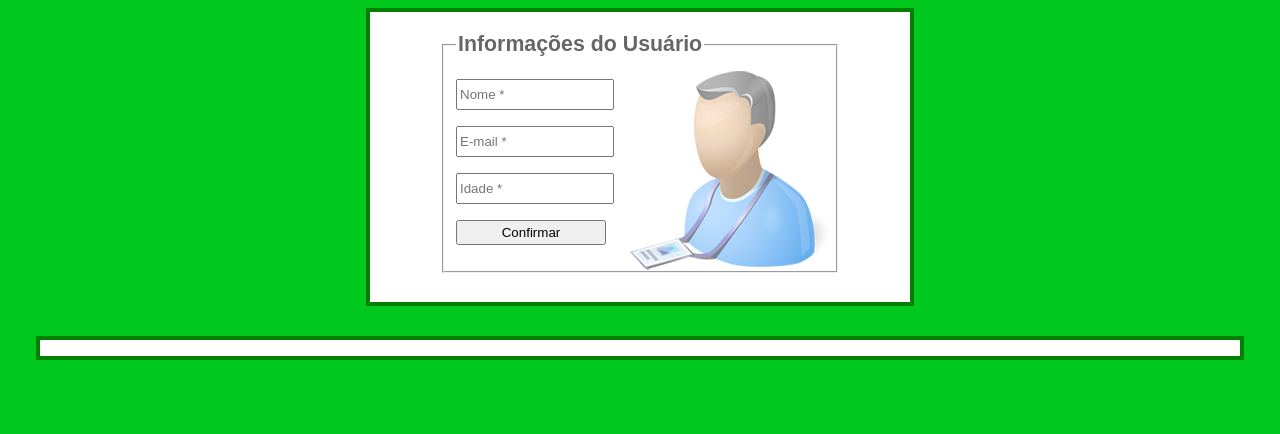
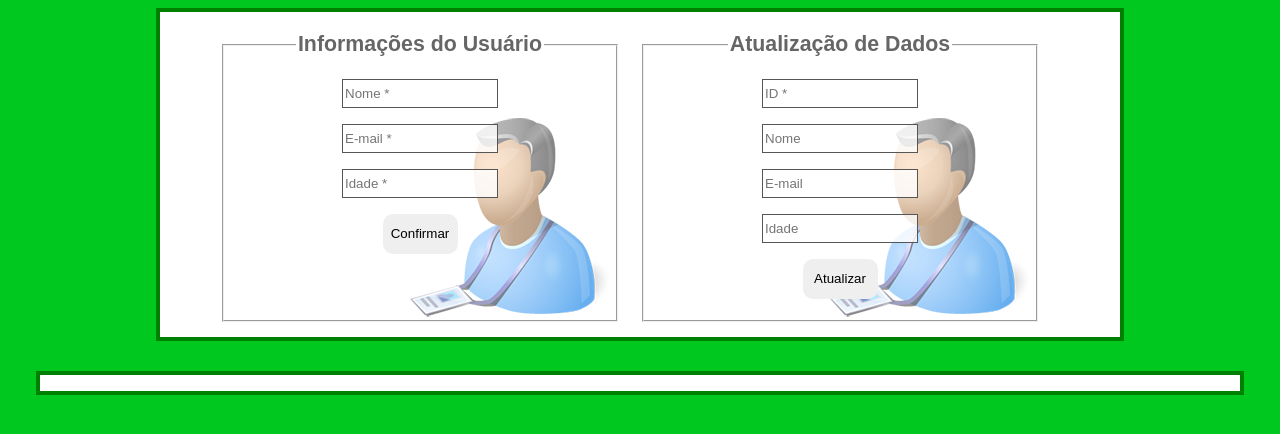
Before and after one commit to NycolasR/crud-usuarios, a website built with webpack: page public/index.html in a window 1280 px wide. Built offline with nearby package versions, Linux system fonts and the light colour scheme.

Commit message:
Implementação do formulário para atualização de dados

```diff
--- a/public/_css/style.css
+++ b/public/_css/style.css
@@ -11,16 +11,25 @@ body {
 div#interfaceForm {
     background-color: white;
     text-align: left;
-    width: 540px;
-    height: 290px;
+    width: 900px;
+    height: 325px;
     margin: auto;
+    padding-left: 60px;
+    text-align: center;
 }
 
 div#interfaceForm form {
     width: 400px;
+    height: 290px;
     margin: auto;
     padding-top: 20px;
+    margin-right: 20px;
     background: url('../_images/icone-contato.png') no-repeat 95% 95%;
+    float: left;
+}
+
+div#interfaceForm form fieldset {
+    height: 270px;
 }
 
 div#interfaceForm legend {
@@ -31,6 +40,9 @@ div#interfaceForm legend {
 div#interfaceForm .formItem {
     width: 150px;
     height: 25px;
+    background-color: rgba(255, 255, 255, 0.8);
+    border: 1px solid #555;
+    transition: 0.7s;
 }
 
 div#interfaceList {
@@ -53,15 +65,16 @@ div#interfaceList ul#usersList li {
     padding: 10px;
 }
 
-div#interfaceList ul#usersList button {
+button {
     border-style: none;
-    height: 30px;
-    width: 70px;
+    border-radius: 10px;
+    height: 40px;
+    width: 75px;
     cursor: pointer;
     transition: 0.7s;
 }
-
-div#interfaceList ul#usersList button:hover {
+button:hover {
     background-color: #666666;
     color: white;
+    cursor: pointer;
 }
--- a/public/index.html
+++ b/public/index.html
@@ -7,15 +7,26 @@
 </head>
 <body>
     <div id="interfaceForm" class="borderGreen">
-            <form id="form">
-                <fieldset>
-                    <legend>Informações do Usuário</legend>
-                    <p><input class="formItem" type="text" id="name" placeholder="Nome *"></p>
-                    <p><input class="formItem" type="email" id="email" placeholder="E-mail *"></p>
-                    <p><input class="formItem" type="number" id="age" placeholder="Idade *" min="0"></p>
-                    <p><button class="formItem" type="submit">Confirmar</button></p>
-                </fieldset>
-            </form>
+        <form id="form" class="form">
+            <fieldset id="create">
+                <legend>Informações do Usuário</legend>
+                <p><input class="formItem" type="text" id="nameCreate" placeholder="Nome *"></p>
+                <p><input class="formItem" type="email" id="emailCreate" placeholder="E-mail *"></p>
+                <p><input class="formItem" type="number" id="ageCreate" placeholder="Idade *" min="0"></p>
+                <p><button type="submit">Confirmar</button></p>
+            </fieldset>
+        </form>
+
+        <form id="formUpdate" class="form">
+            <fieldset id="update">
+                <legend>Atualização de Dados</legend>
+                <p><input class="formItem" type="text" id="idUpdate" placeholder="ID *"></p>
+                <p><input class="formItem" type="text" id="nameUpdate" placeholder="Nome"></p>
+                <p><input class="formItem" type="email" id="emailUpdate" placeholder="E-mail"></p>
+                <p><input class="formItem" type="number" id="ageUpdate" placeholder="Idade" min="0"></p>
+                <p><button type="submit">Atualizar</button></p>
+            </fieldset>
+        </form>
     </div>
 
     <div id="interfaceList" class="borderGreen">
--- a/src/main.js
+++ b/src/main.js
@@ -2,9 +2,9 @@ import ControllerUsuario from './controllerUsuario'
 
 const controller = new ControllerUsuario();
 const formEl = document.querySelector('#form');
-const inputNameEl = document.querySelector('#name');
-const inputEmailEl = document.querySelector('#email');
-const inputAgeEl = document.querySelector('#age');
+const inputNameEl = document.querySelector('#nameCreate');
+const inputEmailEl = document.querySelector('#emailCreate');
+const inputAgeEl = document.querySelector('#ageCreate');
 const listEl = document.querySelector('#usersList');
 
 formEl.onsubmit = event => addUser(event);
```
